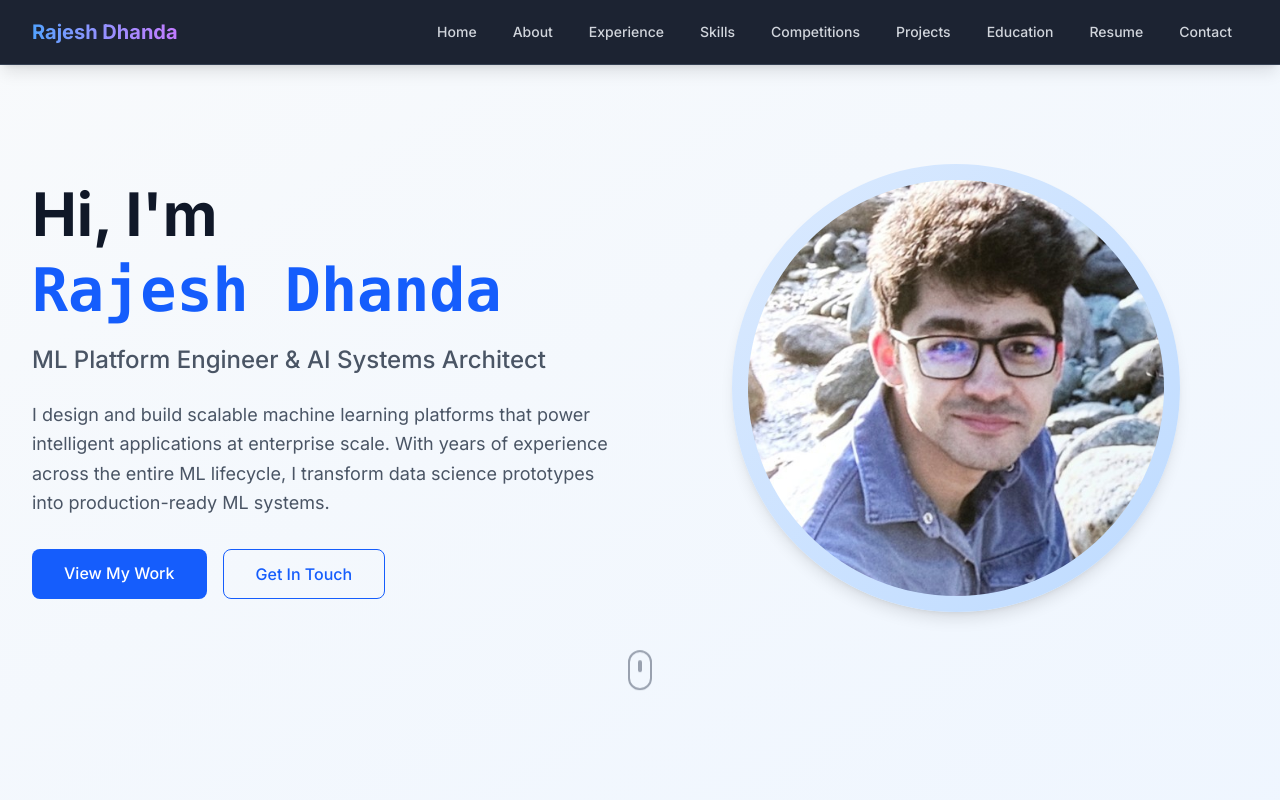
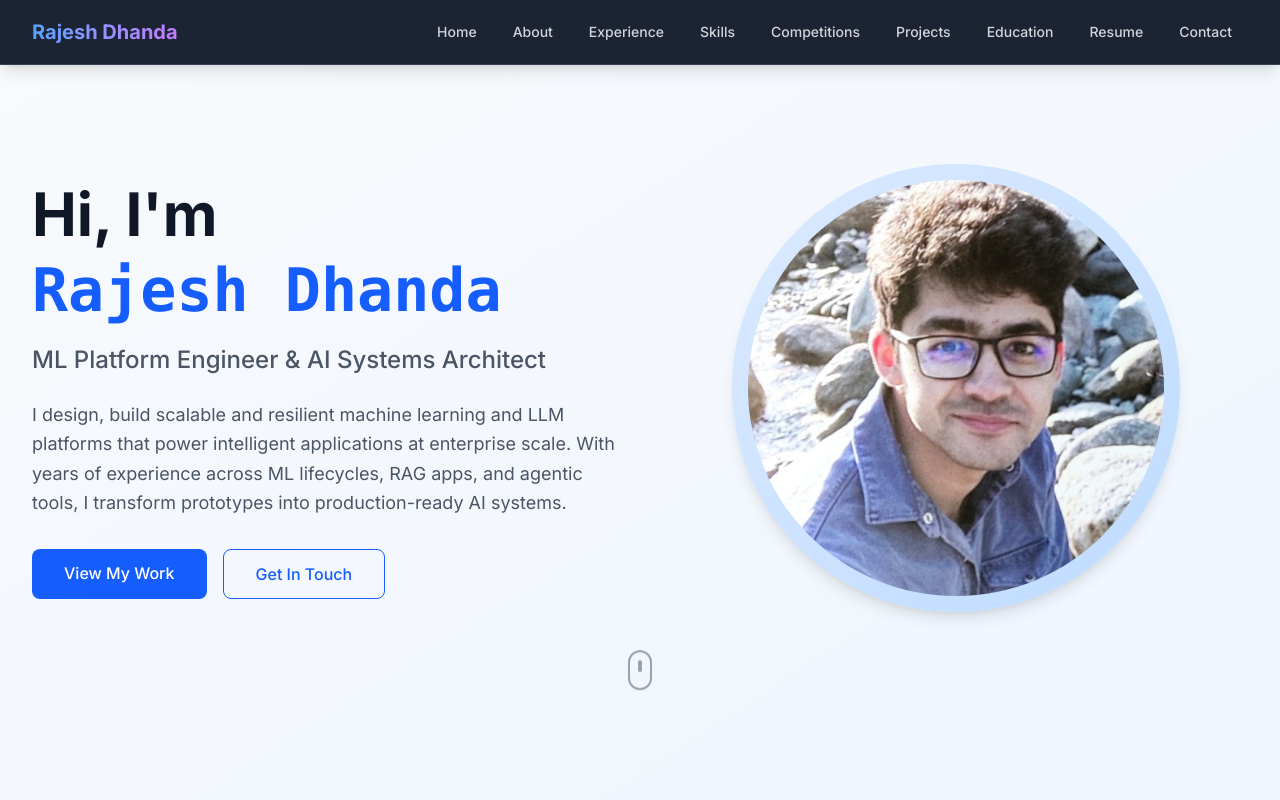
Before and after one commit to kbbharti/portfolio, a Next.js app: page / in a window 1280 px wide. Shown: the top 800 px of the page. Built offline with nearby package versions, Linux system fonts and the light colour scheme.

Commit message:
Update Hero.tsx

```diff
--- a/src/components/Hero.tsx
+++ b/src/components/Hero.tsx
@@ -62,9 +62,9 @@ export default function Hero() {
               ML Platform Engineer & AI Systems Architect
             </p>
             <p className="text-lg text-gray-600 mt-6 leading-relaxed">
-              I design and build scalable machine learning platforms that power intelligent applications
-              at enterprise scale. With years of experience across the entire ML lifecycle, I transform
-              data science prototypes into production-ready ML systems.
+              I design, build scalable and resilient machine learning and LLM platforms that power intelligent applications
+              at enterprise scale. With years of experience across ML lifecycles, RAG apps, and agentic tools,
+              I transform prototypes into production-ready AI systems.
             </p>
             <div className="flex flex-col sm:flex-row gap-4 mt-8">
               <a
```
